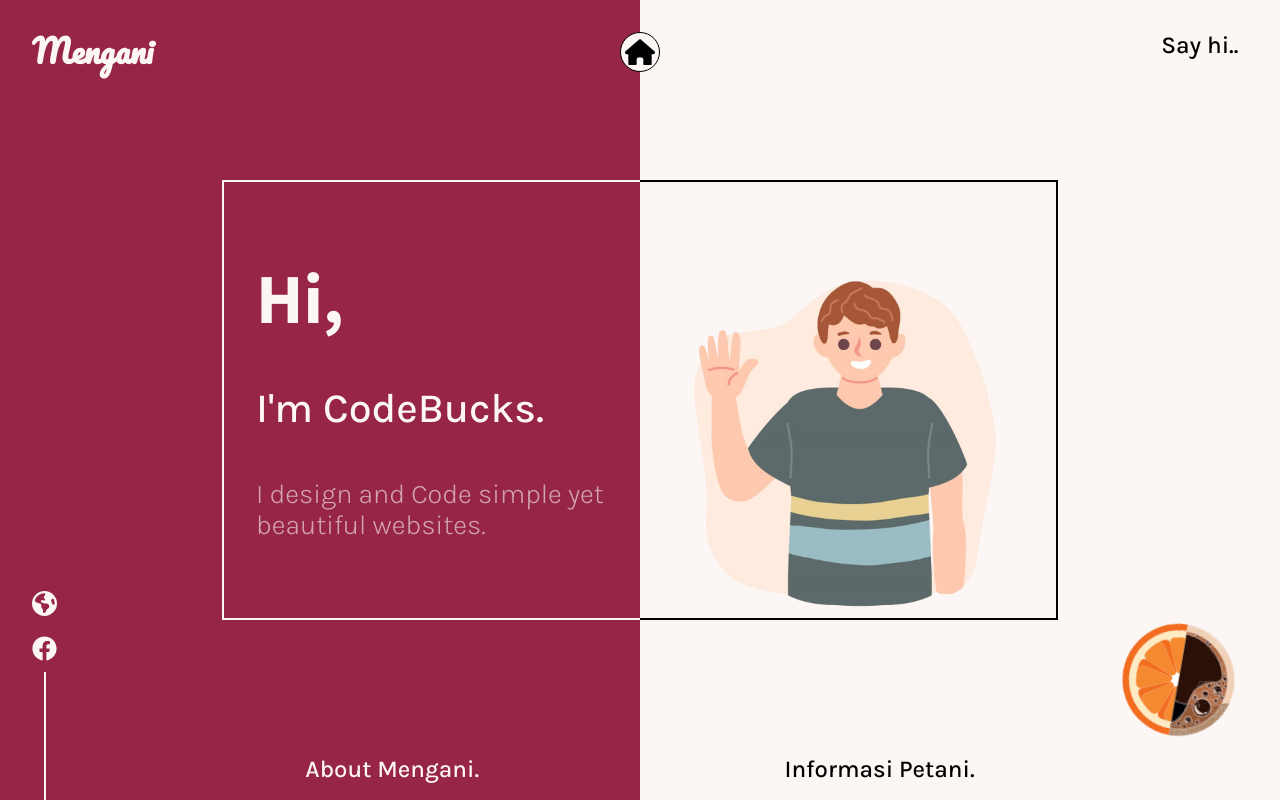
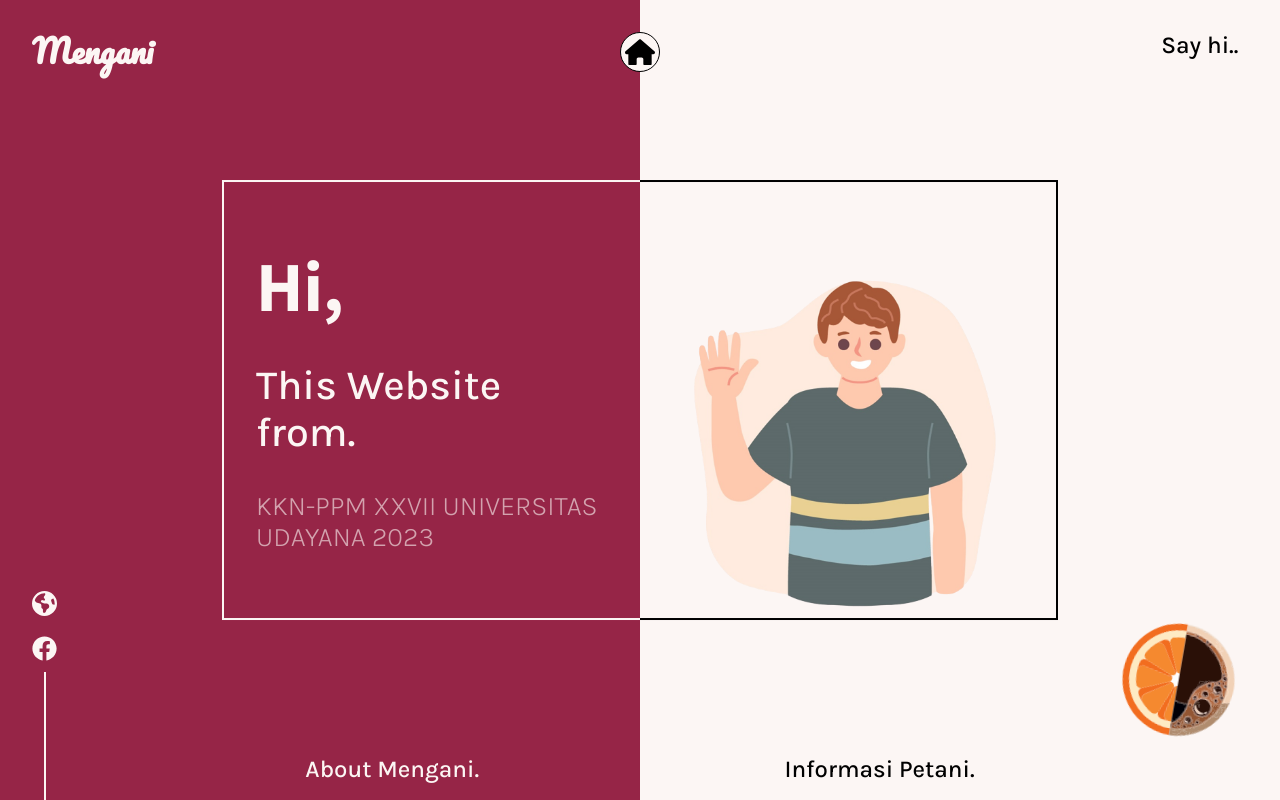
Before and after one commit to cipEpic/Mengani-Web, a React (Create React App) app: page / in a window 1280 px wide. Both pictures are taken after a click on the button "about website". Built offline with nearby package versions, Linux system fonts and the light colour scheme.

Commit message:
Update Intro.js

```diff
--- a/src/components/Intro.js
+++ b/src/components/Intro.js
@@ -80,8 +80,8 @@ const Intro = () => {
             <SubBox>
                 <Text>
                     <h1>Hi,</h1>
-                    <h3>I'm CodeBucks.</h3>
-                    <h6>I design and Code simple yet beautiful websites.</h6>
+                    <h3>This Website from.</h3>
+                    <h6>KKN-PPM XXVII UNIVERSITAS UDAYANA 2023</h6>
                 </Text>
             </SubBox>
             <SubBox>
```
